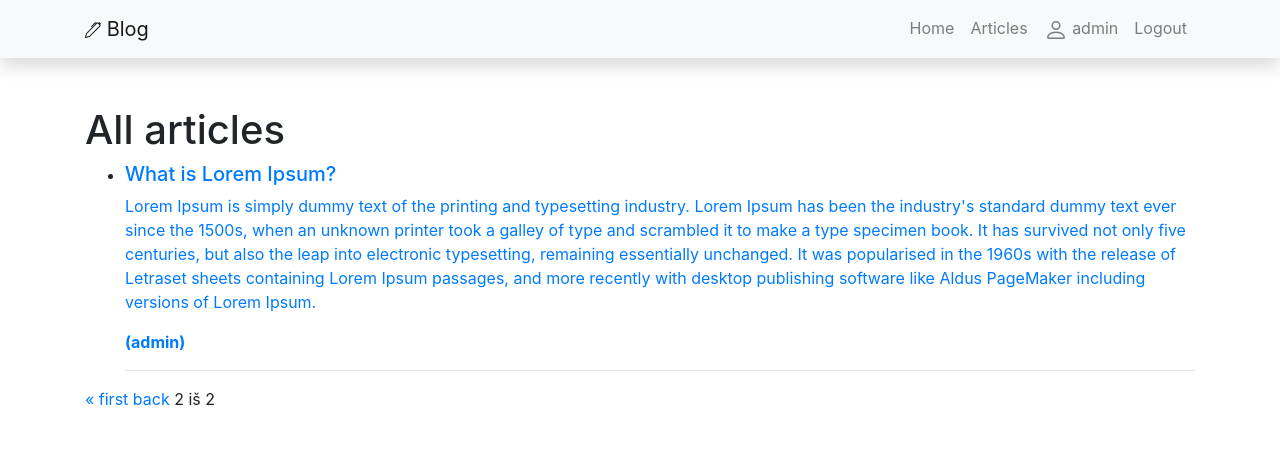
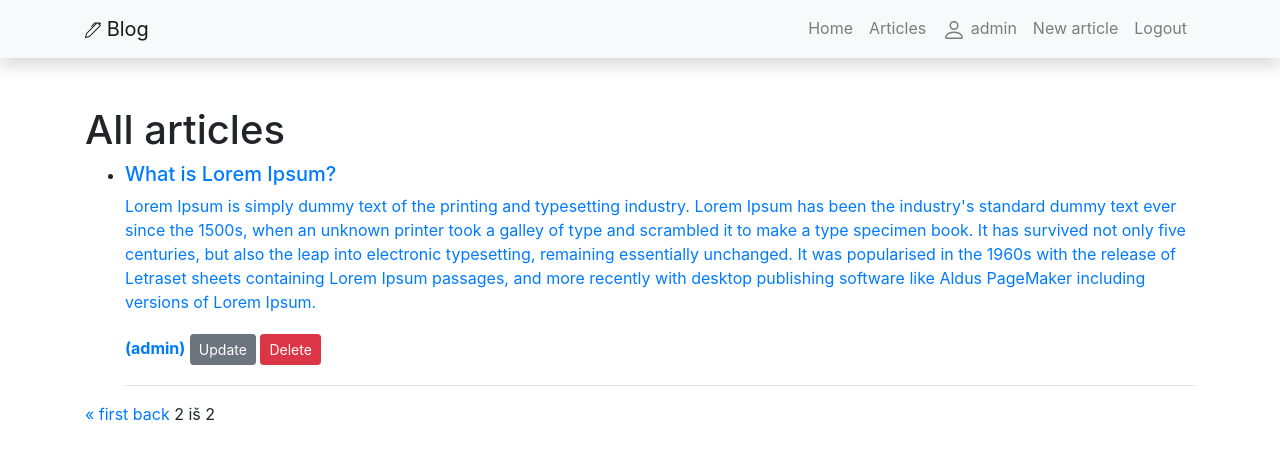
Before and after one commit to ArijusVaitkevicius/django_blog, a Django app: a page that uses mysite/blog/templates/base.html in a window 1280 px wide. Shown: the top 460 px of the page. Run offline with Django 3.2, Linux system fonts and the light colour scheme; a user stored in the database is signed in; data comes from the database, SQL or seed files in the repository; both versions use the stored data as it was after the commit; some libraries are stand-ins or nearby versions.

Commit message:
2_dalis 2_uzduotis done

```diff
--- a/mysite/blog/templates/articles.html
+++ b/mysite/blog/templates/articles.html
@@ -11,6 +11,10 @@
           <p>{{ article.text|safe }}</p>
           <strong>({{article.author}})</strong>
         </a>
+        {% if article.author == user %}
+            <a class="btn btn-secondary btn-sm mt-1 mb-1" href="{% url 'article-update' article.id %}">Update</a>
+            <a class="btn btn-danger btn-sm mt-1 mb-1" href="{% url 'article-delete' article.id %}">Delete</a>
+        {% endif %}
           <hr>
       </li>
     {% endfor %}
--- a/mysite/blog/templates/base.html
+++ b/mysite/blog/templates/base.html
@@ -37,6 +37,7 @@
               <path fill-rule="evenodd" d="M13 14s1 0 1-1-1-4-6-4-6 3-6 4 1 1 1 1h10zm-9.995-.944v-.002.002zM3.022 13h9.956a.274.274 0 00.014-.002l.008-.002c-.001-.246-.154-.986-.832-1.664C11.516 10.68 10.289 10 8 10c-2.29 0-3.516.68-4.168 1.332-.678.678-.83 1.418-.832 1.664a1.05 1.05 0 00.022.004zm9.974.056v-.002.002zM8 7a2 2 0 100-4 2 2 0 000 4zm3-2a3 3 0 11-6 0 3 3 0 016 0z" clip-rule="evenodd"/>
             </svg>
           {{ user.get_username }}</a></li>
+          <li class="nav-item"><a class="nav-link" href="{% url 'new-article'%}?next=/blog">New article</a></li>
           <li class="nav-item"><a class="nav-link" href="{% url 'logout'%}">Logout</a></li>
         {% else %}
           <li class="nav-item"><a class="nav-link" href="{% url 'login' %}?next={{request.path}}">Login</a></li>
--- a/mysite/blog/urls.py
+++ b/mysite/blog/urls.py
@@ -6,6 +6,9 @@ urlpatterns = [
     path('', views.index, name='index'),
     path('articles/', views.ArticlesListView.as_view(), name='articles'),
     path('articles/<int:article_id>', views.article, name='article'),
+    path('articles/new', views.NewArticleCreateView.as_view(), name='new-article'),
+    path('articles/<int:pk>/update', views.ArticleUpdateView.as_view(), name='article-update'),
+    path('articles/<int:pk>/delete', views.ArticleDeleteView.as_view(), name='article-delete'),
     path('accounts/', include('django.contrib.auth.urls')),
     path('register/', views.register, name='register'),
 ]
--- a/mysite/blog/views.py
+++ b/mysite/blog/views.py
@@ -1,10 +1,10 @@
+from .models import Article
+from django.shortcuts import render, get_object_or_404, redirect
 from django.views import generic
-from .models import Article
-from django.shortcuts import render, get_object_or_404
-from django.shortcuts import redirect
-from django.contrib.auth.forms import User
 from django.views.decorators.csrf import csrf_protect
 from django.contrib import messages
+from django.contrib.auth.forms import User
+from django.contrib.auth.mixins import LoginRequiredMixin, UserPassesTestMixin
 
 
 def index(request):
@@ -23,6 +23,42 @@ class ArticlesListView(generic.ListView):
 def article(request, article_id):
     single_article = get_object_or_404(Article, pk=article_id)
     return render(request, 'article.html', {'article': single_article})
+
+
+class NewArticleCreateView(LoginRequiredMixin, generic.CreateView):
+    model = Article
+    fields = ['title', 'text']
+    success_url = "/blog/articles/"
+    template_name = 'article_form.html'
+
+    def form_valid(self, form):
+        form.instance.author = self.request.user
+        return super().form_valid(form)
+
+
+class ArticleUpdateView(LoginRequiredMixin, UserPassesTestMixin, generic.UpdateView):
+    model = Article
+    fields = ['title', 'text']
+    success_url = "/blog/articles/"
+    template_name = 'article_form.html'
+
+    def form_valid(self, form):
+        form.instance.author = self.request.user
+        return super().form_valid(form)
+
+    def test_func(self):
+        cur_article = self.get_object()
+        return self.request.user == cur_article.author
+
+
+class ArticleDeleteView(LoginRequiredMixin, UserPassesTestMixin, generic.DeleteView):
+    model = Article
+    success_url = "/blog/articles/"
+    template_name = 'article_delete.html'
+
+    def test_func(self):
+        cur_article = self.get_object()
+        return self.request.user == cur_article.author
 
 
 @csrf_protect
--- a/mysite/mysite/settings.py
+++ b/mysite/mysite/settings.py
@@ -33,6 +33,7 @@ ALLOWED_HOSTS = []
 INSTALLED_APPS = [
     'blog',
     'tinymce',
+    'crispy_forms',
     'django.contrib.admin',
     'django.contrib.auth',
     'django.contrib.contenttypes',
```
Also changed, not shown: mysite/blog/templates/article_delete.html (added, +17 -0 lines), mysite/blog/templates/article_form.html (added, +16 -0 lines), mysite/db.sqlite3.
